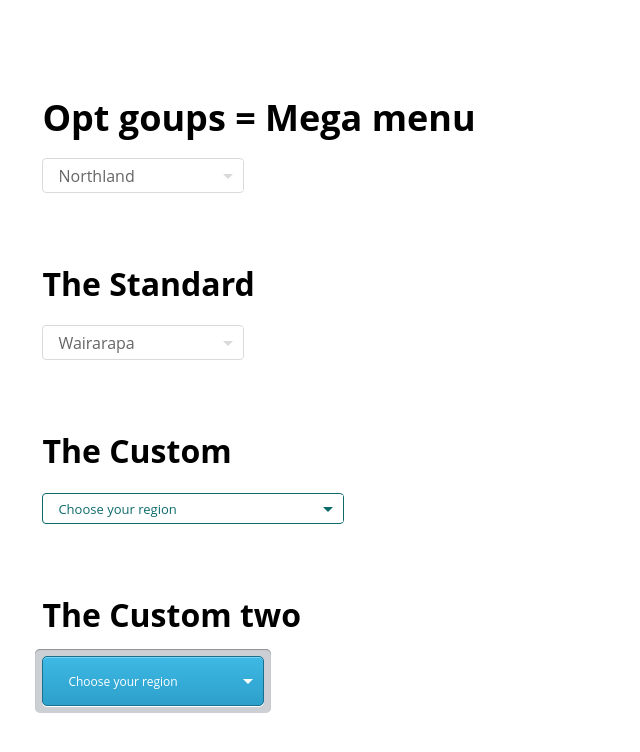
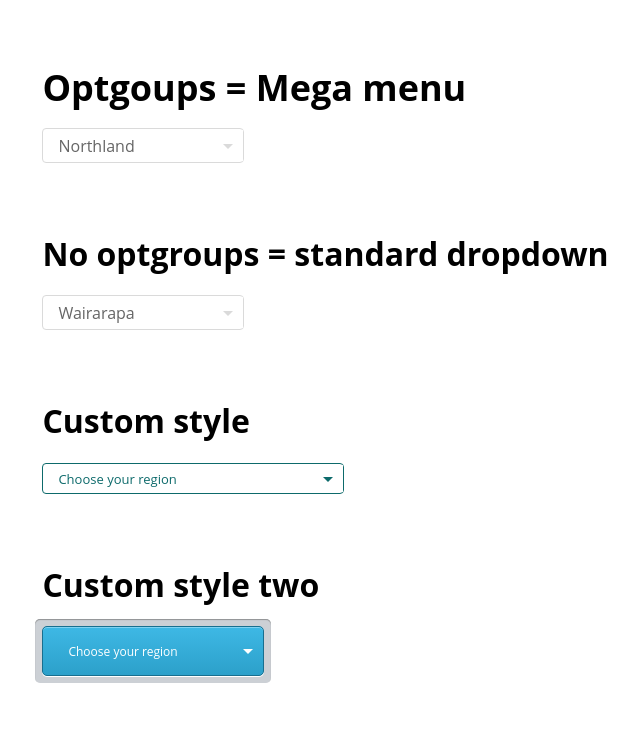
Before and after one commit to pflynny/FancySelects.js, a website: page index.html in a window 1280 px wide. Shown: the whole page, without its empty margins (92-732 px from the left). Drawn offline with nearby package versions, Linux system fonts and the light colour scheme; files that its build step writes are made by us from their sources; files whose address does not match are found by name.

Commit message:
Clean up

```diff
--- a/index.html
+++ b/index.html
@@ -8,9 +8,9 @@
 </head>
 <body>
 
-    <div style='width: 80%; margin: 100px auto 0;'>
+    <div style='width: 80%; margin: 70px auto 0;'>
 
-        <h1>Opt goups = Mega menu</h1>
+        <h1>Optgoups = Mega menu</h1>
         <br>
         <select label="course-location" data-select-menu-source>
             <optgroup label="North Island">
@@ -39,9 +39,9 @@
             </optgroup>
         </select>
 
-        <h2 class='mt-l'>The Standard</h2>
+        <h2 class='mt-l'>No optgroups = standard dropdown</h2>
         <br>
-        <select label="course-location" data-select-menu-source tabindex=''>
+        <select label="course-location" data-select-menu-source>
             <option value="55">Northland</option>
             <option value="60">Auckland Region</option>
             <option value="17">Taranaki</option>
@@ -54,7 +54,7 @@
             <option value="21"  selected="selected">Wairarapa</option>
         </select>
 
-        <h2 class='mt-l'>The Custom</h2>
+        <h2 class='mt-l'>Custom style</h2>
         <br>
         <select label="course-location" data-select-menu-source data-select-menu-class="demo-select">
             <option selected="selected" value="">Choose your region</option>
@@ -69,7 +69,7 @@
             <option value="21">Wairarapa</option>
         </select>
 
-        <h2 class='mt-l'>The Custom two</h2>
+        <h2 class='mt-l'>Custom style two</h2>
         <br>
         <select label="course-location" data-select-menu-source data-select-menu-class="demo-select-two">
             <option selected="selected" value="">Choose your region</option>
@@ -90,7 +90,5 @@
  <script src="//ajax.googleapis.com/ajax/libs/jquery/1.11.0/jquery.min.js"></script>
  <script src="/assets/js/fancy-select.js"></script>
 
-<script src="//localhost:35729/livereload.js"></script>
-
 </body>
 </html>
```
